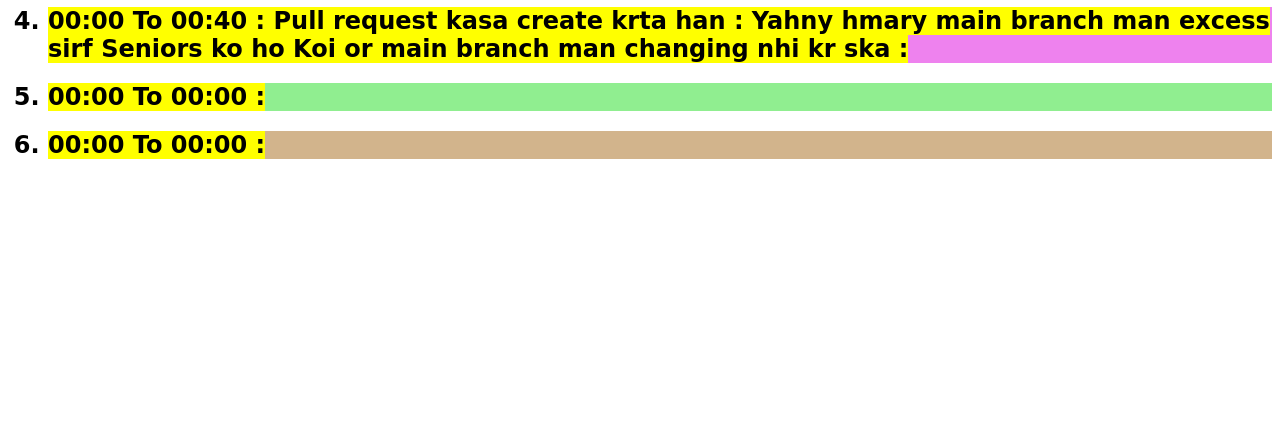
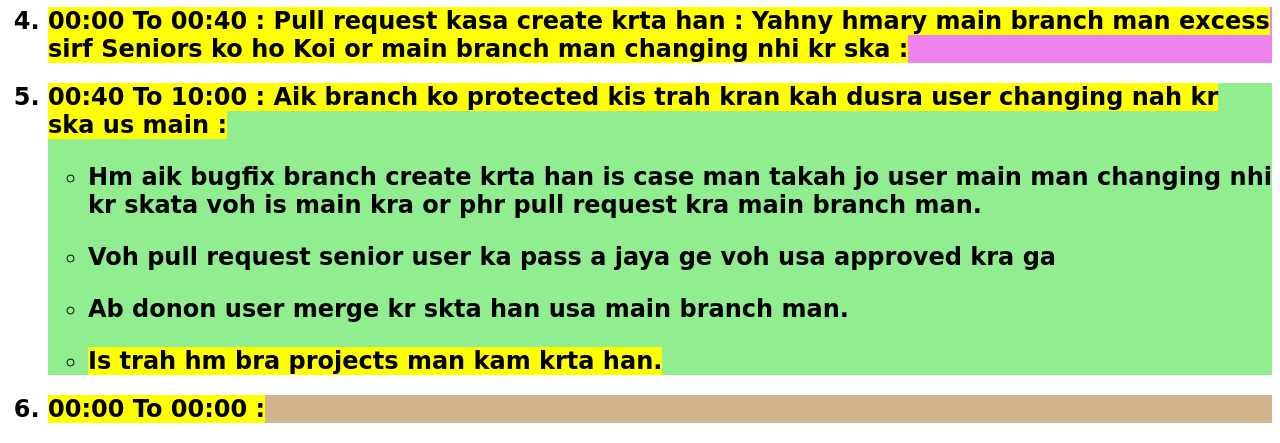
Before and after one commit to Kashifmalik-28/Video_No_10-What-is-.gitignore-file-, a plain HTML site: page index.html in a window 1280 px wide. Shown: the part 529-972 px from the top of the page. Before the commit the page ends 800 px from the top, so only its background shows below. Drawn offline with Linux system fonts and the light colour scheme.

Commit message:
Video_No_11 Completed Pull request

```diff
--- a/index.html
+++ b/index.html
@@ -63,7 +63,27 @@
         </li>
       </h2>
       <h2 style="background-color: lightgreen">
-        <li><mark>00:00 To 00:00 :</mark></li>
+        <li>
+          <mark
+            >00:40 To 10:00 : Aik branch ko protected kis trah kran kah dusra
+            user changing nah kr ska us main :
+          </mark>
+        </li>
+        <ul>
+          <p>
+            <li>
+              Hm aik bugfix branch create krta han is case man takah jo user
+              main man changing nhi kr skata voh is main kra or phr pull request
+              kra main branch man.
+            </li>
+          </p>
+          <li>
+            Voh pull request senior user ka pass a jaya ge voh usa approved kra
+            ga
+          </li>
+          <p><li>Ab donon user merge kr skta han usa main branch man.</li></p>
+          <li><mark>Is trah hm bra projects man kam krta han.</mark></li>
+        </ul>
       </h2>
       <h2 style="background-color: tan">
         <li><mark>00:00 To 00:00 :</mark></li>
```
